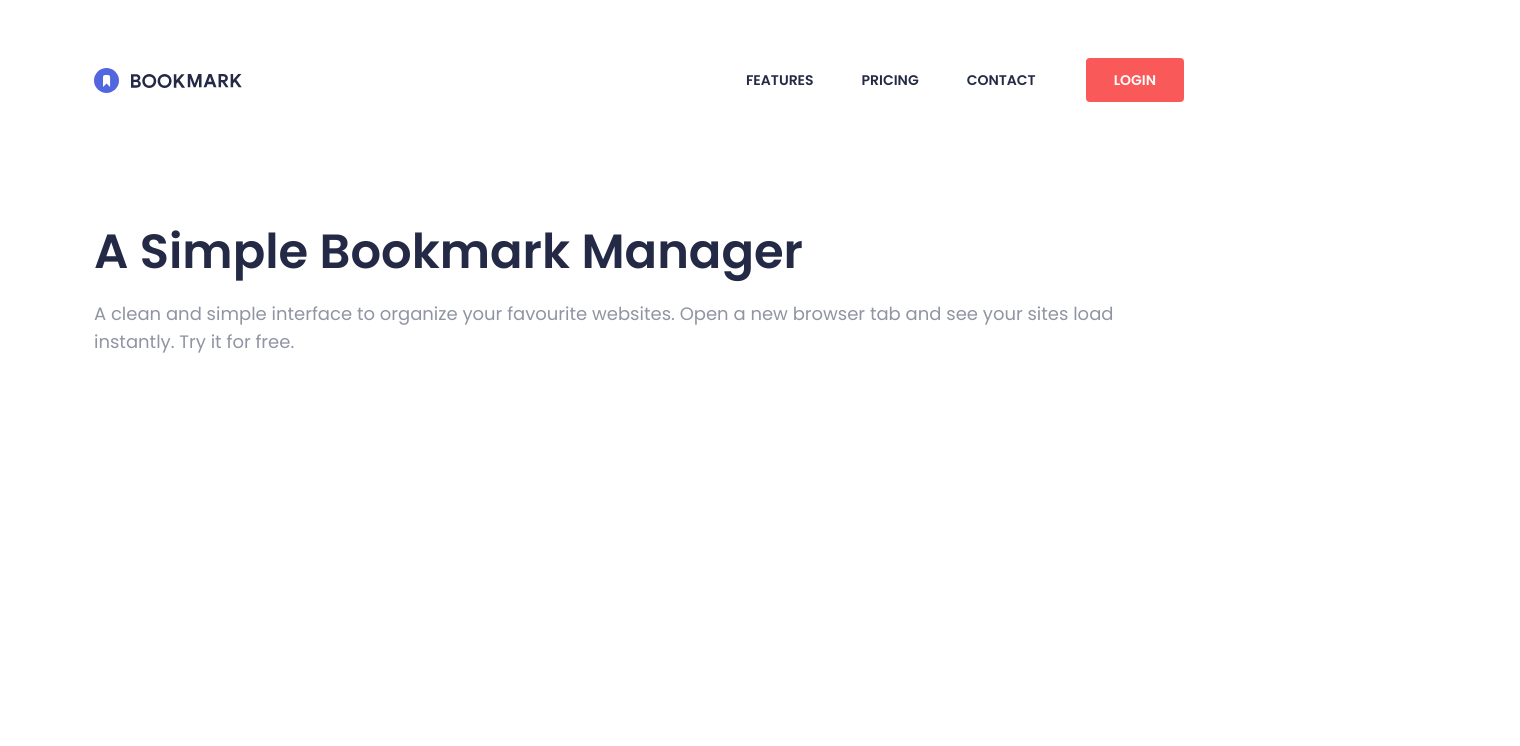
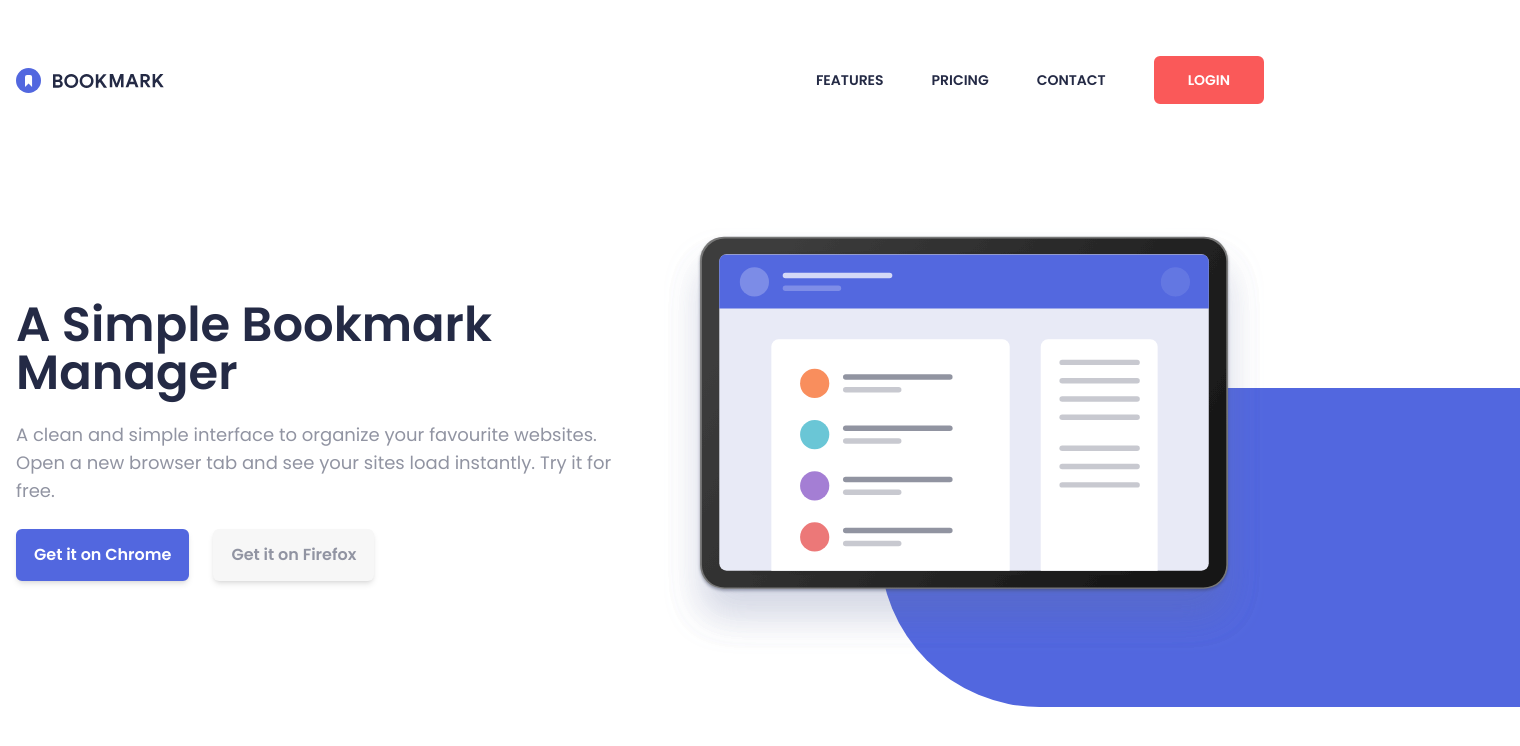
Before and after one commit to stove-jeebs/bookmark-landing-page, a website: page index.html in a window 1280 px wide. Shown: the whole page, 1520 px wide, since content can reach past the window. Drawn offline with Linux system fonts and the light colour scheme.

Commit message:
hero section added

```diff
--- a/index.html
+++ b/index.html
@@ -26,7 +26,6 @@
       >
         <div class="flex w-[80vw] max-w-md md:max-w-none">
           <!-- logo -->
-          <a href="#" id="logo">
           <svg wkdth="148" height="25" xmlns="http://www.w3.org/2000/svg">
             <g fill="none" fill-rule="evenodd">
               <path
@@ -51,11 +50,13 @@
               </g>
             </g>
           </svg>
-          </a>
           <!-- hamburger menu -->
           <div class="flex items-center justify-end flex-1 h-6 md:hidden">
             <div id="menu-btn" class="flex items-center h-6 cursor-pointer">
-              <div id="burger" class="w-6 h-[3px] bg-bookmark-blue"></div>
+              <div
+                id="burger"
+                class="w-6 h-[3px] bg-bookmark-blue rounded"
+              ></div>
             </div>
           </div>
         </div>
@@ -81,7 +82,7 @@
           </li>
           <button
             type="button"
-            class="py-3 font-semibold text-white uppercase border-2 border-white px-7 rounded-md bg-bookmark-red ease-in-out duration-200 hover:bg-white hover:text-bookmark-red hover:border-bookmark-red"
+            class="py-3 font-semibold text-white uppercase border-2 border-bookmark-red px-8 rounded-md bg-bookmark-red ease-in-out duration-200 hover:bg-white hover:text-bookmark-red hover:border-bookmark-red"
           >
             login
           </button>
@@ -127,6 +128,7 @@
           </div>
         </div>
       </nav>
+    </header>
 
     <!-- main -->
     <main>
@@ -142,19 +144,36 @@
             >
               A Simple Bookmark Manager
             </h2>
-              <p
-                class="text-bookmark-grey text-lg text-center lg:text-left mb-6"
-              >
-                A clean and simple interface to organize your favourite
-                websites. Open a new browser tab and see your sites load
-                instantly. Try it for free.
+            <p class="text-bookmark-grey text-lg text-center lg:text-left mb-6">
+              A clean and simple interface to organize your favourite websites.
+              Open a new browser tab and see your sites load instantly. Try it
+              for free.
             </p>
-              <div class="flex justify-center flex-wrap gap-6"></div>
+            <div class="flex justify-center flex-wrap gap-6">
+              <button type="button" class="btn btn-purple">
+                Get it on Chrome
+              </button>
+              <button type="button" class="btn btn-white">
+                Get it on Firefox
+              </button>
             </div>
           </div>
+          <!-- image -->
+          <div class="flex justify-center flex-1 mb-10 md:mb-16 lg:mb-0 z-10">
+            <img
+              src="./dist/images/illustration-hero.svg"
+              alt="illustration-hero"
+              class="w-5/6 h-5/6 sm:w-3/4 sm:h-3/4 md:w-full md:h-full"
+            />
+          </div>
+        </div>
+
+        <!-- rounded rectangle -->
+        <div
+          class="hidden md:block overflow-hidden bg-bookmark-purple rounded-l-full absolute h-80 w-2/4 top-32 right-0 lg:h-[15rem] lg:-bottom-28 lg:-right-36 xl:top-[10rem] xl:-right-[15rem] xl:w-30 xl:h-3/4"
+        ></div>
       </section>
     </main>
-    </header>
 
     <script src="./dist/app.js"></script>
   </body>
--- a/src/input.css
+++ b/src/input.css
@@ -13,7 +13,7 @@
   position: absolute;
   height: 3px;
   border-radius: 8px;
-  background-color: #242A45;
+  background-color: #242a45;
   transition: all 0.5s ease-in-out;
   @apply w-6;
 }
@@ -42,3 +42,17 @@
   transform: rotate(-45deg) translate(35px, 35px);
   background-color: white;
 }
+
+.btn {
+  @apply shadow-md py-3 px-4 border-2 rounded-md ease-in-out duration-200 font-semibold;
+}
+
+.btn-purple {
+  @apply bg-bookmark-purple border-bookmark-purple text-white hover:bg-white hover:text-bookmark-purple hover:border-bookmark-purple;
+  @apply active:bg-white active:text-bookmark-purple active:border-bookmark-purple;
+}
+
+.btn-white {
+  @apply bg-bookmark-white border-transparent text-bookmark-grey hover:border-bookmark-grey;
+  @apply active:border-bookmark-grey;
+}
--- a/tailwind.config.js
+++ b/tailwind.config.js
@@ -14,11 +14,6 @@ module.exports = {
     container: {
       center: true,
       padding: "1rem",
-      screens: {
-        lg: "1124px",
-        xl: "1124px",
-        "2xl": "1124px",
-      },
     },
     extend: {
       colors: {
```
Also changed, not shown: dist/app.js, dist/app.ts, dist/output.css. Lines whose indentation alone changed are shown as unchanged.
